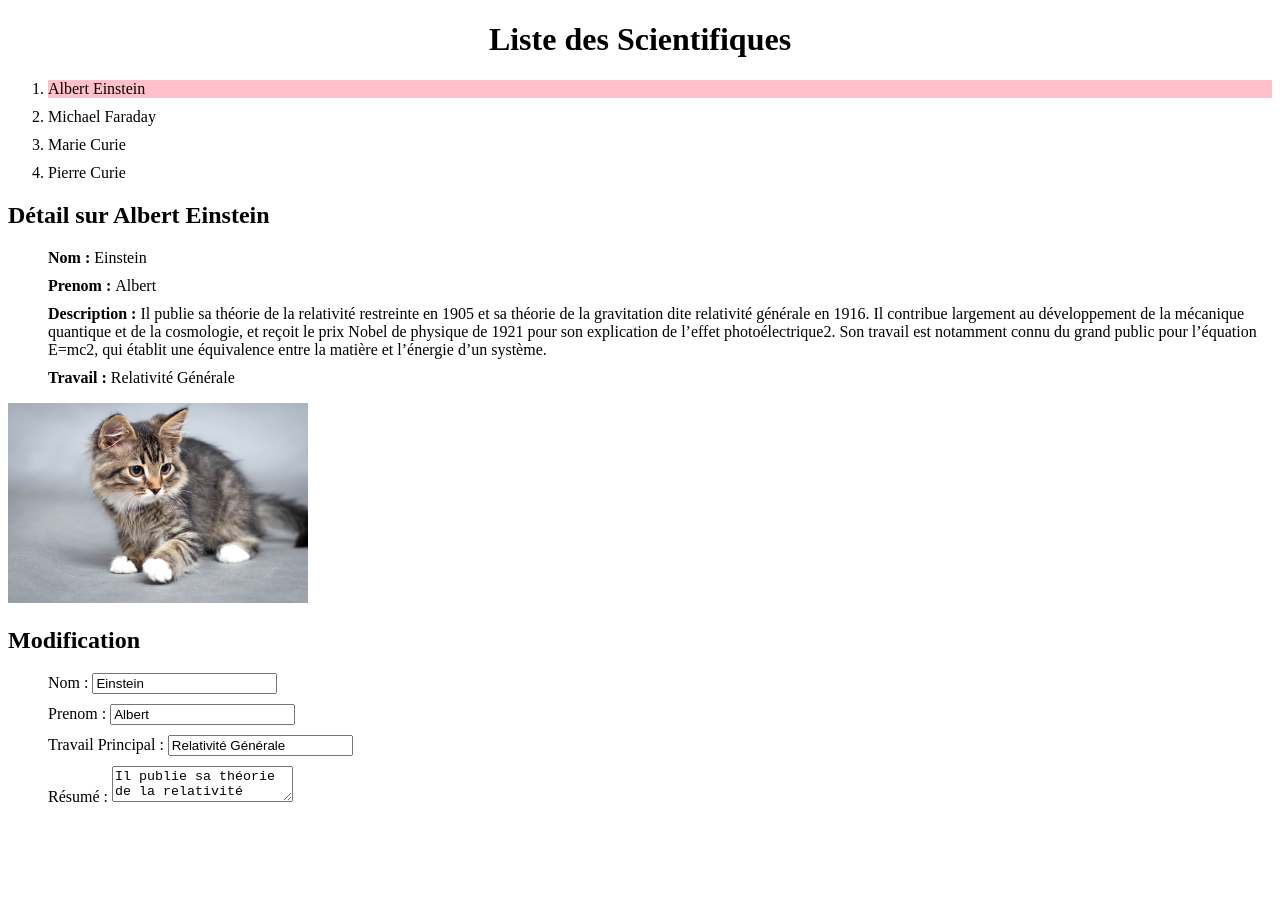
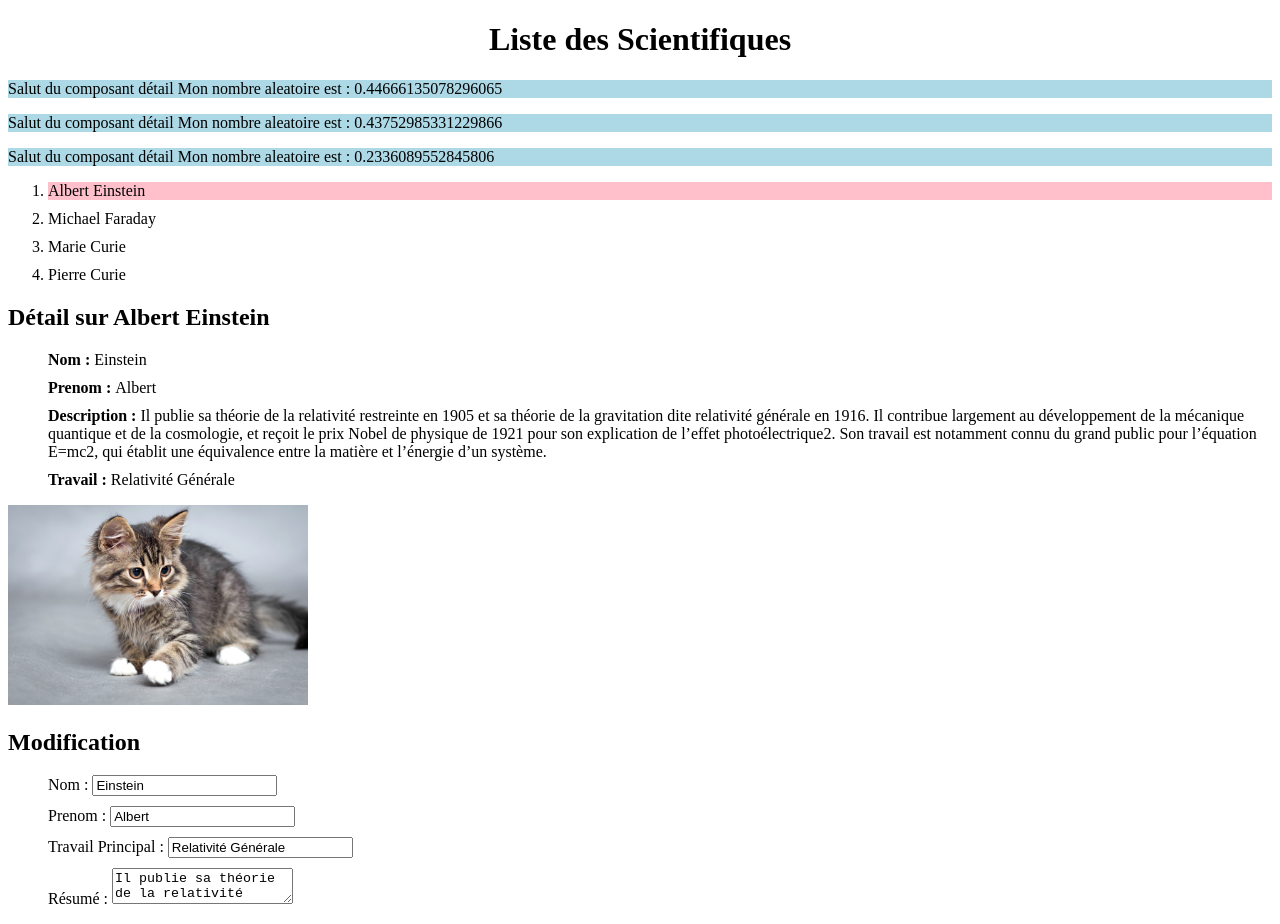
Before and after one commit to guillaume-artignan/firstAppAngular, an Angular app: page / in a window 1280 px wide. Before the commit the page ends 822 px from the top, so only its background shows below. Built offline with nearby package versions, Linux system fonts and the light colour scheme.

Commit message:
Premier pas avec les composants

```diff
--- a/src/app/app.component.html
+++ b/src/app/app.component.html
@@ -5,6 +5,9 @@
   </h1>
 </div>
 
+<detail></detail>
+<detail></detail>
+<detail></detail>
 <ol>
 	<li [class.selected]="p==personne" (click)="clickPersonne(p)" *ngFor="let p of liste"> {{p.prenom}} {{p.nom }} </li>
 </ol>
--- a/src/app/app.module.ts
+++ b/src/app/app.module.ts
@@ -4,11 +4,13 @@ import { NgModule } from '@angular/core';
 
 import { AppComponent } from './app.component';
 import { FormsModule } from '@angular/forms';
+import { DetailComponent } from './detail/detail.component';
 
 
 @NgModule({
   declarations: [
-    AppComponent
+    AppComponent,
+    DetailComponent
   ],
   imports: [
     BrowserModule, FormsModule
--- /dev/null
+++ b/src/app/detail/detail.component.css
@@ -0,0 +1,3 @@
+* {
+	background-color : lightblue;
+}
--- /dev/null
+++ b/src/app/detail/detail.component.html
@@ -0,0 +1,4 @@
+<p>
+  Salut du composant détail
+  Mon nombre aleatoire est : {{alea}}
+</p>
--- /dev/null
+++ b/src/app/detail/detail.component.ts
@@ -0,0 +1,22 @@
+import { Component, OnInit } from '@angular/core';
+
+@Component({
+  selector: 'detail',
+  templateUrl: './detail.component.html',
+  styleUrls: ['./detail.component.css']
+})
+export class DetailComponent implements OnInit {
+
+  alea = Math.random();
+
+  constructor() {
+
+
+  }
+
+  ngOnInit() {
+
+
+  }
+
+}
```
Also changed, not shown: 1 other file (tests, documents, lock files or other folders).
